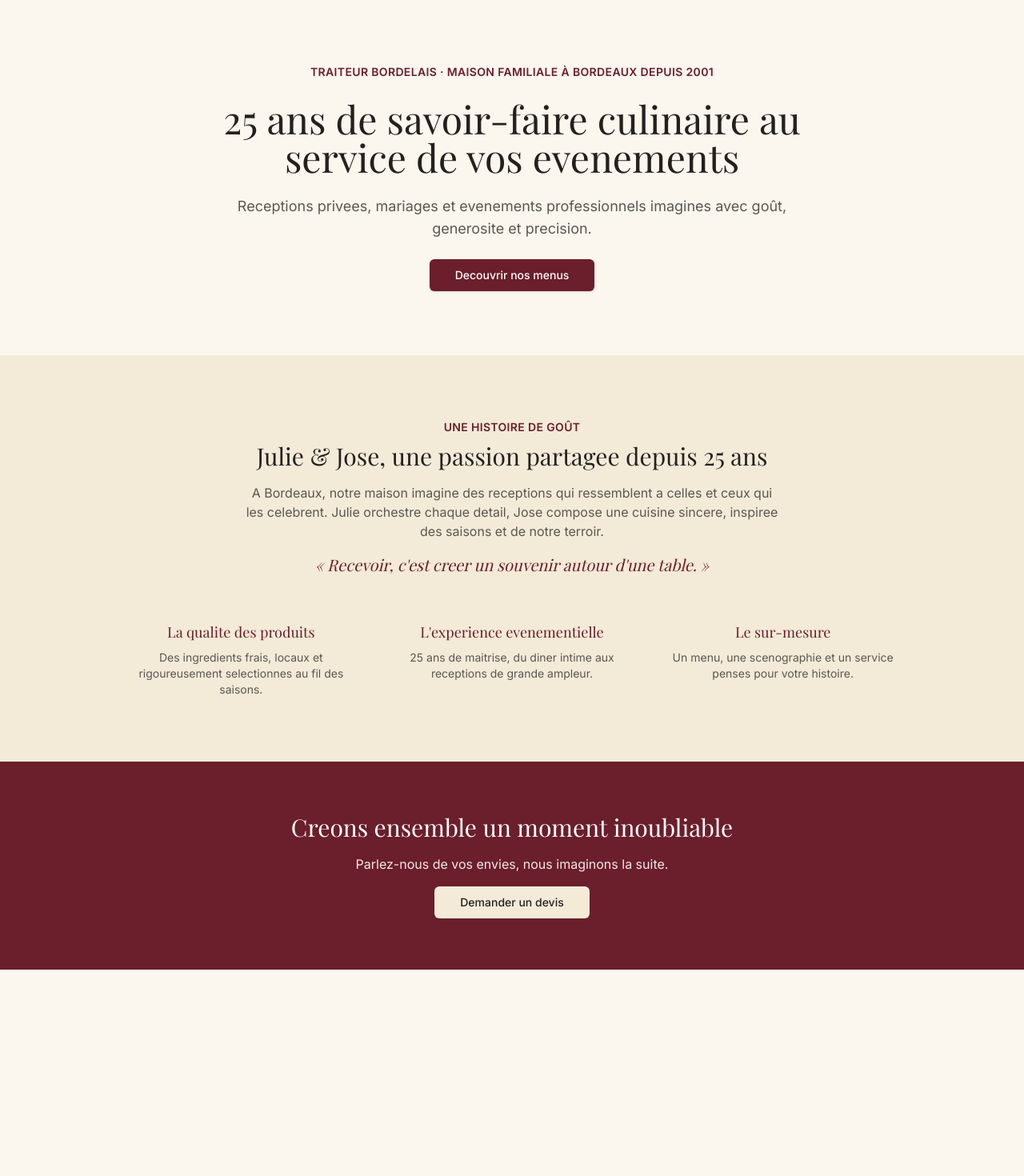
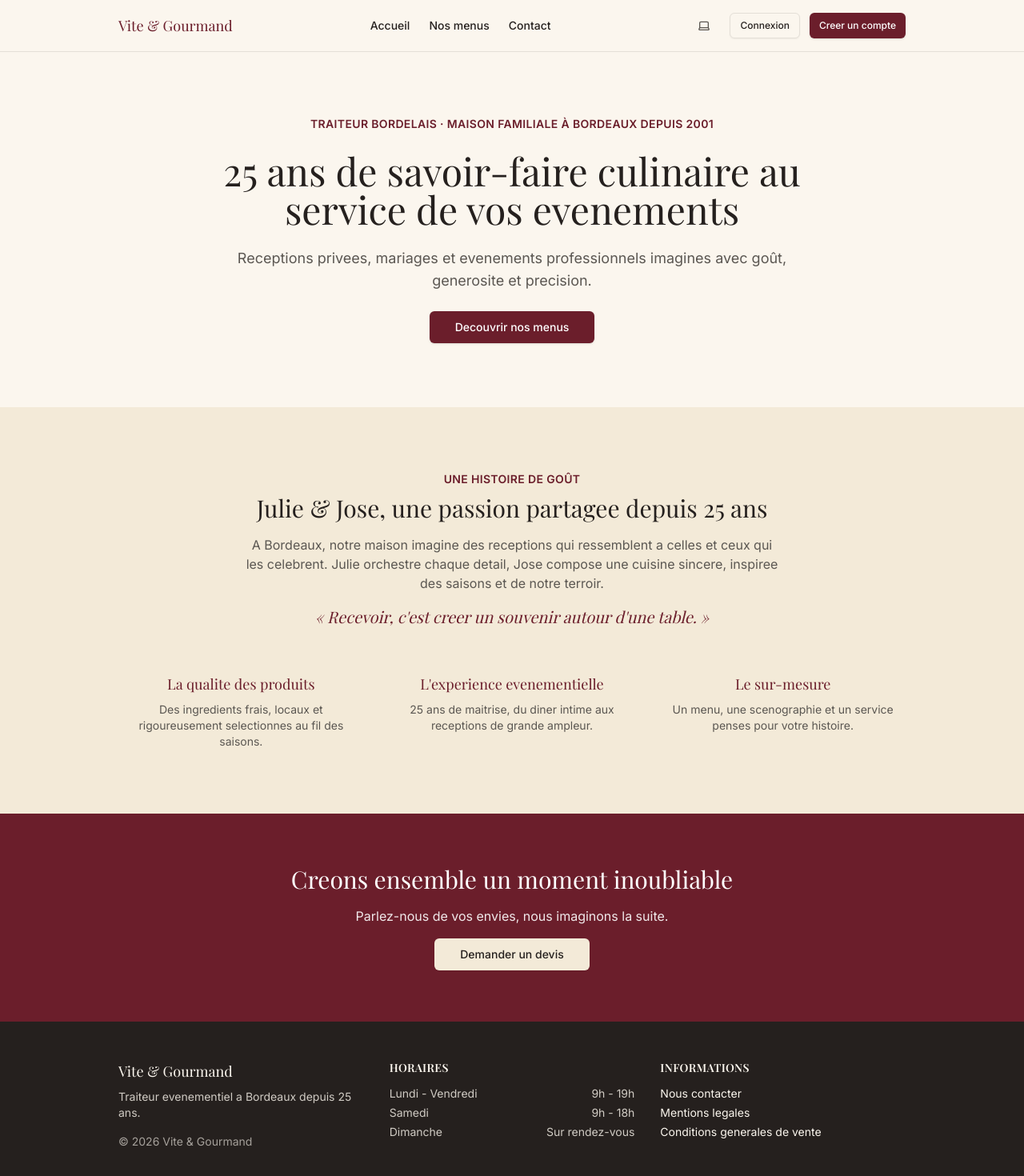
Before and after one commit to arthurgatoux/vite-gourmand, a Next.js app: page / in a window 1280 px wide. Shown: the top 1470 px of the page at 80% size. Before the commit the page ends 1212 px from the top, so only its background shows below. Built offline with nearby package versions, Linux system fonts and the light colour scheme; no server answers; the database is empty.

Commit message:
feat(layout): header (nav + auth par role) et footer (horaires, mentions legales, CGV)

```diff
--- a/app/layout.tsx
+++ b/app/layout.tsx
@@ -1,6 +1,9 @@
 import type { Metadata } from "next";
 import { Inter, Playfair_Display } from "next/font/google";
 import { ThemeProvider } from "next-themes";
+import { Header } from "@/components/layout/header";
+import { Footer } from "@/components/layout/footer";
+import { Suspense } from "react";
 import "./globals.css";
 
 const defaultUrl = process.env.VERCEL_URL
@@ -35,7 +38,7 @@ export default function RootLayout({
   return (
     <html lang="fr" suppressHydrationWarning>
       <body
-        className={`${inter.variable} ${playfairDisplay.variable} font-sans antialiased`}
+        className={`${inter.variable} ${playfairDisplay.variable} flex min-h-screen flex-col font-sans antialiased`}
       >
         <ThemeProvider
           attribute="class"
@@ -43,7 +46,19 @@ export default function RootLayout({
           enableSystem
           disableTransitionOnChange
         >
-          {children}
+          <a
+            href="#contenu-principal"
+            className="sr-only focus:not-sr-only focus:absolute focus:z-50 focus:m-2 focus:rounded-md focus:bg-primary focus:px-4 focus:py-2 focus:text-primary-foreground"
+          >
+            Aller au contenu principal
+          </a>
+          <Suspense fallback={null}>
+            <Header />
+          </Suspense>
+          <div id="contenu-principal" className="flex flex-1 flex-col">
+            {children}
+          </div>
+          <Footer />
         </ThemeProvider>
       </body>
     </html>
--- a/app/protected/layout.tsx
+++ b/app/protected/layout.tsx
@@ -1,55 +1,9 @@
-import { DeployButton } from "@/components/deploy-button";
-import { EnvVarWarning } from "@/components/env-var-warning";
-import { AuthButton } from "@/components/auth-button";
-import { ThemeSwitcher } from "@/components/theme-switcher";
-import { hasEnvVars } from "@/lib/utils";
-import Link from "next/link";
-import { Suspense } from "react";
-
 export default function ProtectedLayout({
   children,
 }: {
   children: React.ReactNode;
 }) {
   return (
-    <main className="min-h-screen flex flex-col items-center">
-      <div className="flex-1 w-full flex flex-col gap-20 items-center">
-        <nav className="w-full flex justify-center border-b border-b-foreground/10 h-16">
-          <div className="w-full max-w-5xl flex justify-between items-center p-3 px-5 text-sm">
-            <div className="flex gap-5 items-center font-semibold">
-              <Link href={"/"}>Next.js Supabase Starter</Link>
-              <div className="flex items-center gap-2">
-                <DeployButton />
-              </div>
-            </div>
-            {!hasEnvVars ? (
-              <EnvVarWarning />
-            ) : (
-              <Suspense>
-                <AuthButton />
-              </Suspense>
-            )}
-          </div>
-        </nav>
-        <div className="flex-1 flex flex-col gap-20 max-w-5xl p-5">
-          {children}
-        </div>
-
-        <footer className="w-full flex items-center justify-center border-t mx-auto text-center text-xs gap-8 py-16">
-          <p>
-            Powered by{" "}
-            <a
-              href="https://supabase.com/?utm_source=create-next-app&utm_medium=template&utm_term=nextjs"
-              target="_blank"
-              className="font-bold hover:underline"
-              rel="noreferrer"
-            >
-              Supabase
-            </a>
-          </p>
-          <ThemeSwitcher />
-        </footer>
-      </div>
-    </main>
+    <div className="mx-auto w-full max-w-5xl flex-1 p-5">{children}</div>
   );
 }
--- /dev/null
+++ b/components/layout/footer.tsx
@@ -0,0 +1,67 @@
+import Link from "next/link";
+
+const HORAIRES = [
+  { jour: "Lundi - Vendredi", plage: "9h - 19h" },
+  { jour: "Samedi", plage: "9h - 18h" },
+  { jour: "Dimanche", plage: "Sur rendez-vous" },
+];
+
+export function Footer() {
+  return (
+    <footer className="w-full bg-foreground text-background">
+      <div className="mx-auto grid max-w-5xl gap-8 px-5 py-12 sm:grid-cols-3">
+        <div>
+          <p className="font-heading text-lg">Vite &amp; Gourmand</p>
+          <p className="mt-2 text-sm text-background/80">
+            Traiteur evenementiel a Bordeaux depuis 25 ans.
+          </p>
+          <p className="mt-4 text-sm text-background/60">
+            &copy; {new Date().getFullYear()} Vite &amp; Gourmand
+          </p>
+        </div>
+
+        <div>
+          <h2 className="text-sm font-semibold uppercase tracking-wide">Horaires</h2>
+          <dl className="mt-3 space-y-1 text-sm text-background/80">
+            {HORAIRES.map((h) => (
+              <div key={h.jour} className="flex justify-between gap-4">
+                <dt>{h.jour}</dt>
+                <dd>{h.plage}</dd>
+              </div>
+            ))}
+          </dl>
+        </div>
+
+        <div>
+          <h2 className="text-sm font-semibold uppercase tracking-wide">Informations</h2>
+          <ul className="mt-3 space-y-1 text-sm">
+            <li>
+              <Link
+                href="/contact"
+                className="underline-offset-4 hover:underline focus-visible:outline-none focus-visible:ring focus-visible:ring-ring focus-visible:ring-offset-2 rounded-sm"
+              >
+                Nous contacter
+              </Link>
+            </li>
+            <li>
+              <Link
+                href="/mentions-legales"
+                className="underline-offset-4 hover:underline focus-visible:outline-none focus-visible:ring focus-visible:ring-ring focus-visible:ring-offset-2 rounded-sm"
+              >
+                Mentions legales
+              </Link>
+            </li>
+            <li>
+              <Link
+                href="/cgv"
+                className="underline-offset-4 hover:underline focus-visible:outline-none focus-visible:ring focus-visible:ring-ring focus-visible:ring-offset-2 rounded-sm"
+              >
+                Conditions generales de vente
+              </Link>
+            </li>
+          </ul>
+        </div>
+      </div>
+    </footer>
+  );
+}
--- /dev/null
+++ b/components/layout/header.tsx
@@ -0,0 +1,72 @@
+import Link from "next/link";
+import { Button } from "@/components/ui/button";
+import { ThemeSwitcher } from "@/components/theme-switcher";
+import { LogoutButton } from "@/components/logout-button";
+import { getCurrentProfile } from "@/lib/supabase/get-current-profile";
+
+const NAV_LINKS = [
+  { href: "/", label: "Accueil" },
+  { href: "/menus", label: "Nos menus" },
+  { href: "/contact", label: "Contact" },
+];
+
+function espaceLink(role: "utilisateur" | "employe" | "administrateur") {
+  if (role === "administrateur") return { href: "/admin", label: "Espace administrateur" };
+  if (role === "employe") return { href: "/employe", label: "Espace employe" };
+  return { href: "/compte", label: "Mon espace" };
+}
+
+export async function Header() {
+  const profil = await getCurrentProfile();
+
+  return (
+    <header className="w-full border-b border-border bg-background">
+      <div className="mx-auto flex h-16 max-w-5xl items-center justify-between px-5">
+        <Link
+          href="/"
+          className="font-heading text-lg text-primary focus-visible:outline-none focus-visible:ring focus-visible:ring-ring focus-visible:ring-offset-2 focus-visible:ring-offset-background rounded-sm"
+        >
+          Vite &amp; Gourmand
+        </Link>
+
+        <nav aria-label="Navigation principale">
+          <ul className="flex items-center gap-6 text-sm font-medium">
+            {NAV_LINKS.map((link) => (
+              <li key={link.href}>
+                <Link
+                  href={link.href}
+                  className="text-foreground hover:text-primary focus-visible:outline-none focus-visible:ring focus-visible:ring-ring focus-visible:ring-offset-2 focus-visible:ring-offset-background rounded-sm"
+                >
+                  {link.label}
+                </Link>
+              </li>
+            ))}
+          </ul>
+        </nav>
+
+        <div className="flex items-center gap-3">
+          <ThemeSwitcher />
+          {profil ? (
+            <>
+              <Button asChild size="sm" variant="outline">
+                <Link href={espaceLink(profil.role).href}>
+                  {espaceLink(profil.role).label}
+                </Link>
+              </Button>
+              <LogoutButton />
+            </>
+          ) : (
+            <>
+              <Button asChild size="sm" variant="outline">
+                <Link href="/auth/login">Connexion</Link>
+              </Button>
+              <Button asChild size="sm">
+                <Link href="/auth/sign-up">Creer un compte</Link>
+              </Button>
+            </>
+          )}
+        </div>
+      </div>
+    </header>
+  );
+}
--- /dev/null
+++ b/lib/supabase/get-current-profile.ts
@@ -0,0 +1,34 @@
+import { createClient } from "@/lib/supabase/server";
+
+export type CurrentProfile = {
+  id: string;
+  prenom: string;
+  role: "utilisateur" | "employe" | "administrateur";
+} | null;
+
+/**
+ * Recupere le profil applicatif (role inclus) de l'utilisateur connecte.
+ * Retourne null si personne n'est authentifie. Utilise cote serveur
+ * uniquement (Server Component / layout), jamais expose au client tel quel.
+ */
+export async function getCurrentProfile(): Promise<CurrentProfile> {
+  const supabase = await createClient();
+  const { data: claims } = await supabase.auth.getClaims();
+  const userId = claims?.claims?.sub;
+
+  if (!userId) {
+    return null;
+  }
+
+  const { data: profil, error } = await supabase
+    .from("profils")
+    .select("id, prenom, role")
+    .eq("id", userId)
+    .single();
+
+  if (error || !profil) {
+    return null;
+  }
+
+  return profil;
+}
```
